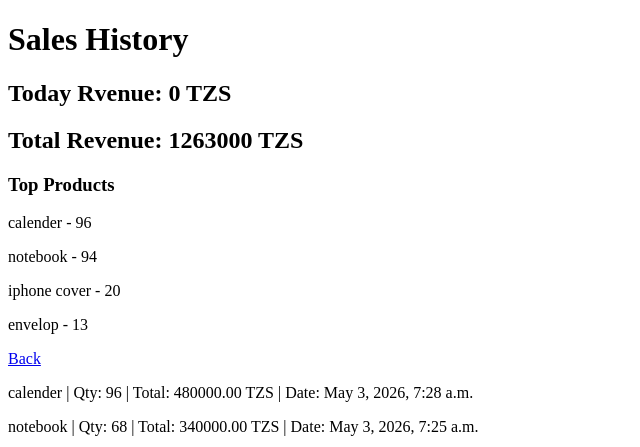
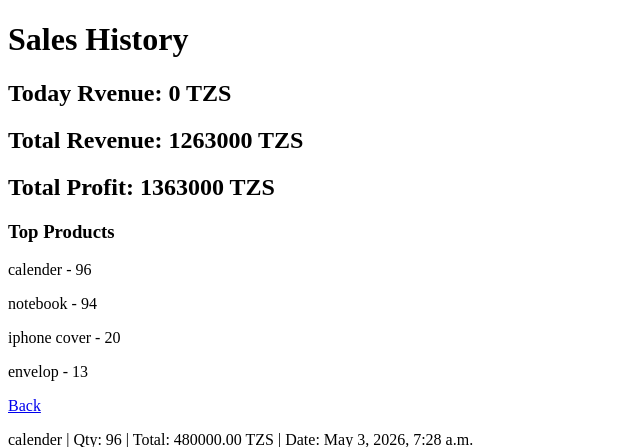
Before and after one commit to shjoseph75-prog/shop-system, a Django app: page /sales/ in a window 1280 px wide. Shown: the top 447 px of the page, without its empty margins (0-640 px from the left). Run offline with Django 5.2, Linux system fonts and the light colour scheme; a user stored in the database is signed in; data comes from the database, SQL or seed files in the repository.

Commit message:
dashboard

```diff
--- a/products/forms.py
+++ b/products/forms.py
@@ -5,7 +5,7 @@ from .models import Product, Sale
 class ProductForm(forms.ModelForm):
     class Meta:
         model = Product
-        fields = ['name', 'price', 'quantity']
+        fields = ['name', 'price', 'cost_price', 'quantity']
 
 class SaleForm(forms.ModelForm):
     class Meta:
--- a/products/templates/products/home.html
+++ b/products/templates/products/home.html
@@ -16,6 +16,10 @@
     {% endfor %}
     <p>Logged in as: {{ request.user.username }}</p>
 
+    <h2>Total Products: {{ total_products }}</h2>
+    <h2>Low Stock Products: {{ low_stock_count }}</h2>
+    <h2>Total Stock Value: {{ total_stock_value }} TZS</h2>
+
     <form method="POST">
         {% csrf_token %}
         {{ form.as_p }}
@@ -33,7 +37,7 @@
     </p>
     {% for product in products %}
         <p>
-            {{ product.name }} - {{ product.price }} TZS - Stock: {{ product.quantity }}
+            {{ product.name }} - {{ product.price }} TZS - Stock: {{ product.quantity }} - cost_price: {{ product.cost_price }}
             <a href="{% url 'edit_product' product.id %}">Edit</a> ||
             <a href="{% url 'delete_product' product.id %}">Delete</a>
         </p>
--- a/products/templates/products/sales.html
+++ b/products/templates/products/sales.html
@@ -9,6 +9,7 @@
 
     <h2>Today Rvenue: {{ today_revenue }} TZS</h2>
     <h2>Total Revenue: {{ total_revenue }} TZS</h2>
+    <h2>Total Profit: {{ total_profit }} TZS</h2>
     <h3>Top Products</h3>
 
     {% for item in top_products %}
--- a/products/views.py
+++ b/products/views.py
@@ -2,7 +2,7 @@ from django.shortcuts import render, redirect, get_object_or_404
 from .models import Product, Sale
 from .forms import ProductForm, SaleForm
 from django.contrib.auth.decorators import login_required
-from django.db.models import Sum, Count
+from django.db.models import Sum, Count, F
 from django.utils import timezone
 
 
@@ -13,24 +13,26 @@ def home(request):
 
     if request.method == "POST":
         form = ProductForm(request.POST)
+
         if form.is_valid():
             form.save()
             return redirect("/")
 
     products = Product.objects.all()
-    low_stock = Product.objects.filter(quantity__lt=10)
 
     total_products = Product.objects.count()
-    total_sales = Sale.objects.count()
-    total_revenue = Sale.objects.aggregate(Sum('total_price'))['total_price__sum'] or 0
+
+    low_stock_count = Product.objects.filter(quantity__lt=10).count()
+
+    total_stock_value = Product.objects.aggregate(total=Sum('price'))['total'] or 0
+
 
     return render(request, 'products/home.html', {
         "products": products,
         "form": form,
-        "low_stock": low_stock,
         "total_products": total_products,
-        "total_sales": total_sales,
-        "total_revenue": total_revenue
+        "low_stock_count": low_stock_count,
+        "total_stock_value": total_stock_value
 
     })
 
@@ -94,11 +96,17 @@ def sales_history(request):
     today = timezone.now().date()
     today_revenue = Sale.objects.filter(date__date=today).aggregate(Sum('total_price'))['total_price__sum'] or 0
     top_products = Sale.objects.values('product__name').annotate(total_sold=Sum('quantity_sold')).order_by('-total_sold')[:5]
+    total_profit = Sale.objects.aggregate(
+        profit=Sum(
+            (F('product__price') - F('product__cost_price')) * F('quantity_sold')
+        )
+    )['profit'] or 0
 
     return render(request, 'products/sales.html', {
         "sales": sales,
         "total_revenue": total_revenue,
         "today_revenue": today_revenue,
-        "top_products": top_products
+        "top_products": top_products,
+        "total_profit": total_profit
 
     })
```
